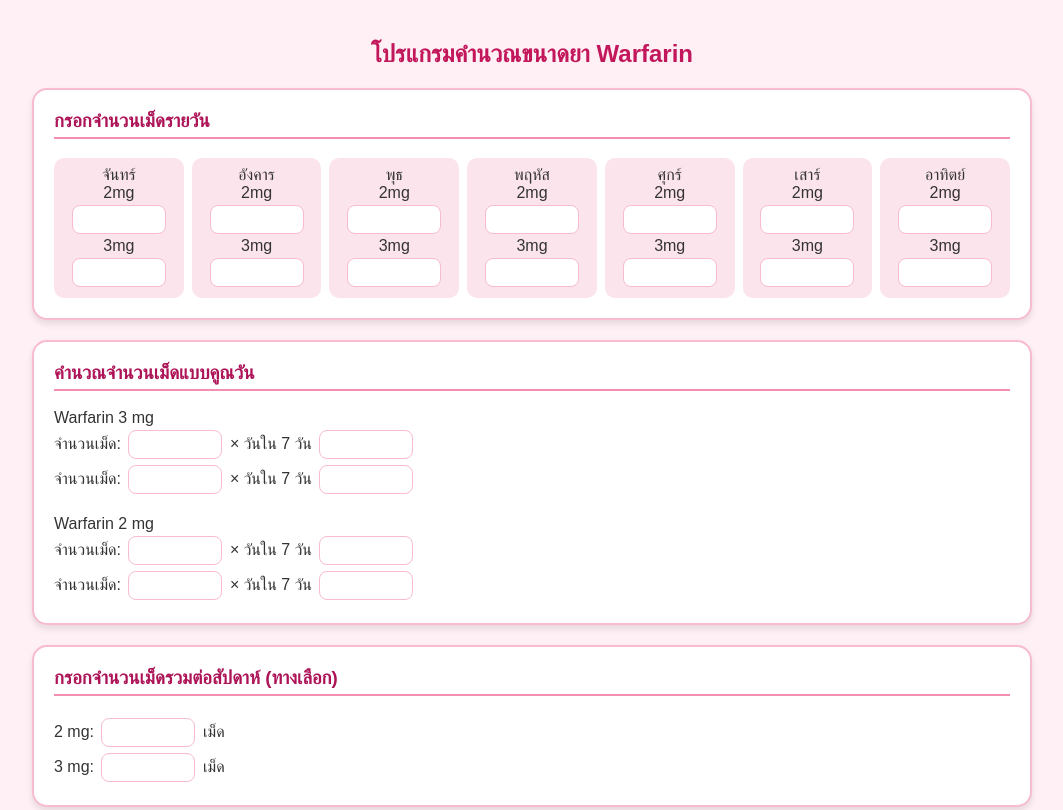
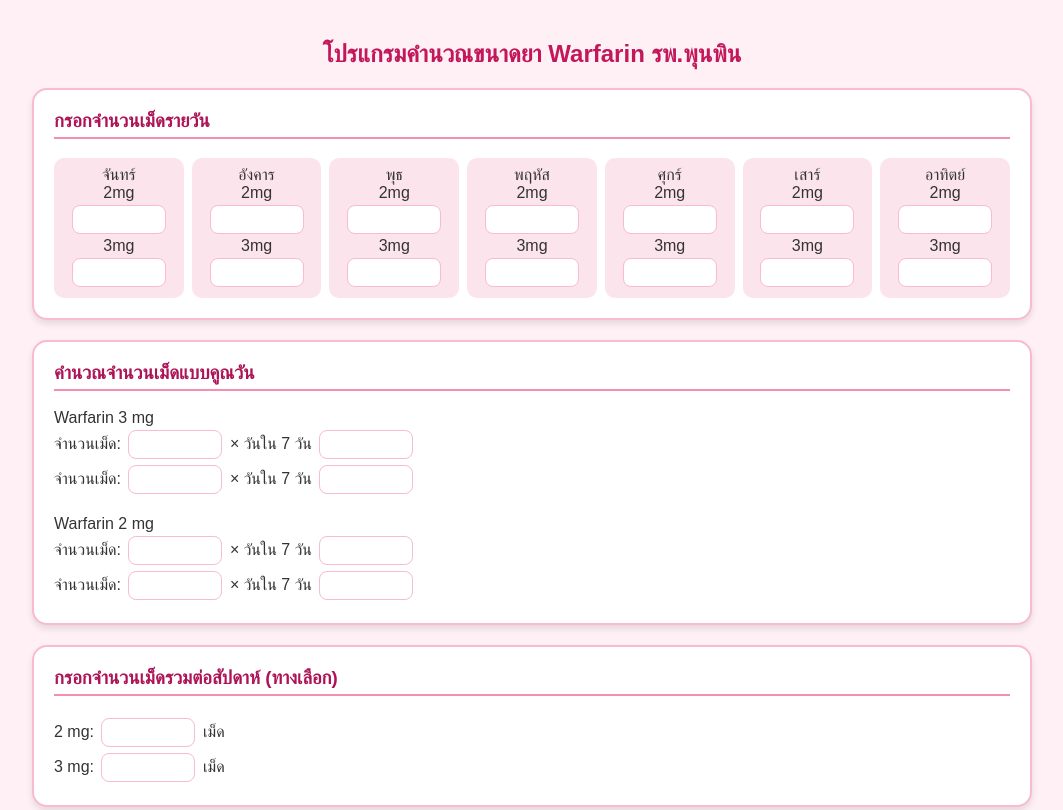
Before and after one commit to penpharmacy/war-app-up, a plain HTML site: page index.html in a window 1280 px wide. Shown: the top 810 px of the page, without its empty margins (108-1171 px from the left). Drawn offline with Linux system fonts and the light colour scheme.

Commit message:
Update index.html

```diff
--- a/index.html
+++ b/index.html
@@ -90,7 +90,7 @@
 </head>
 <body>
 <div class="container">
-  <h2>โปรแกรมคำนวณขนาดยา Warfarin</h2>
+  <h2>โปรแกรมคำนวณขนาดยา Warfarin รพ.พุนพิน</h2>
 
   <!-- รายวัน -->
   <div class="section-wrapper">
```
